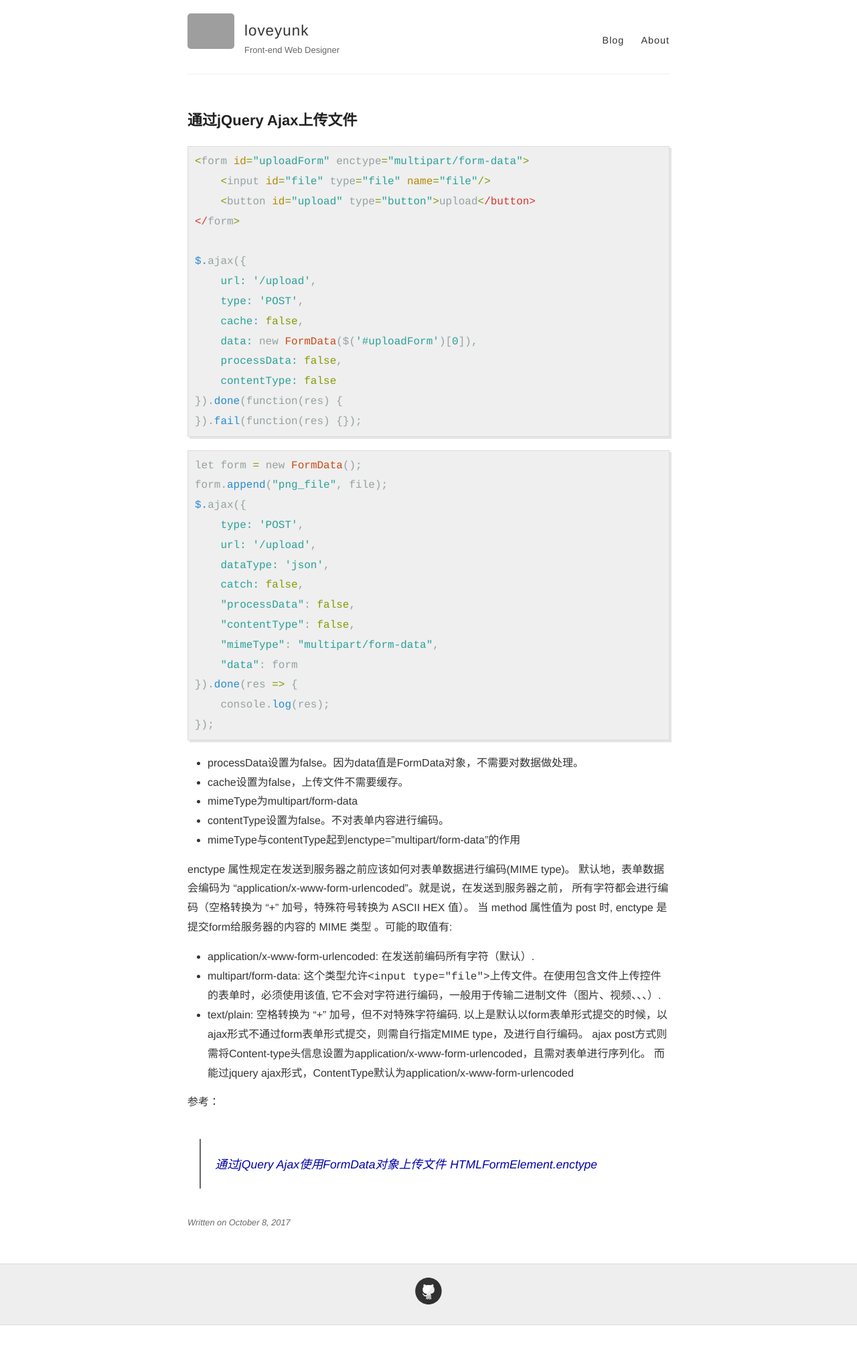
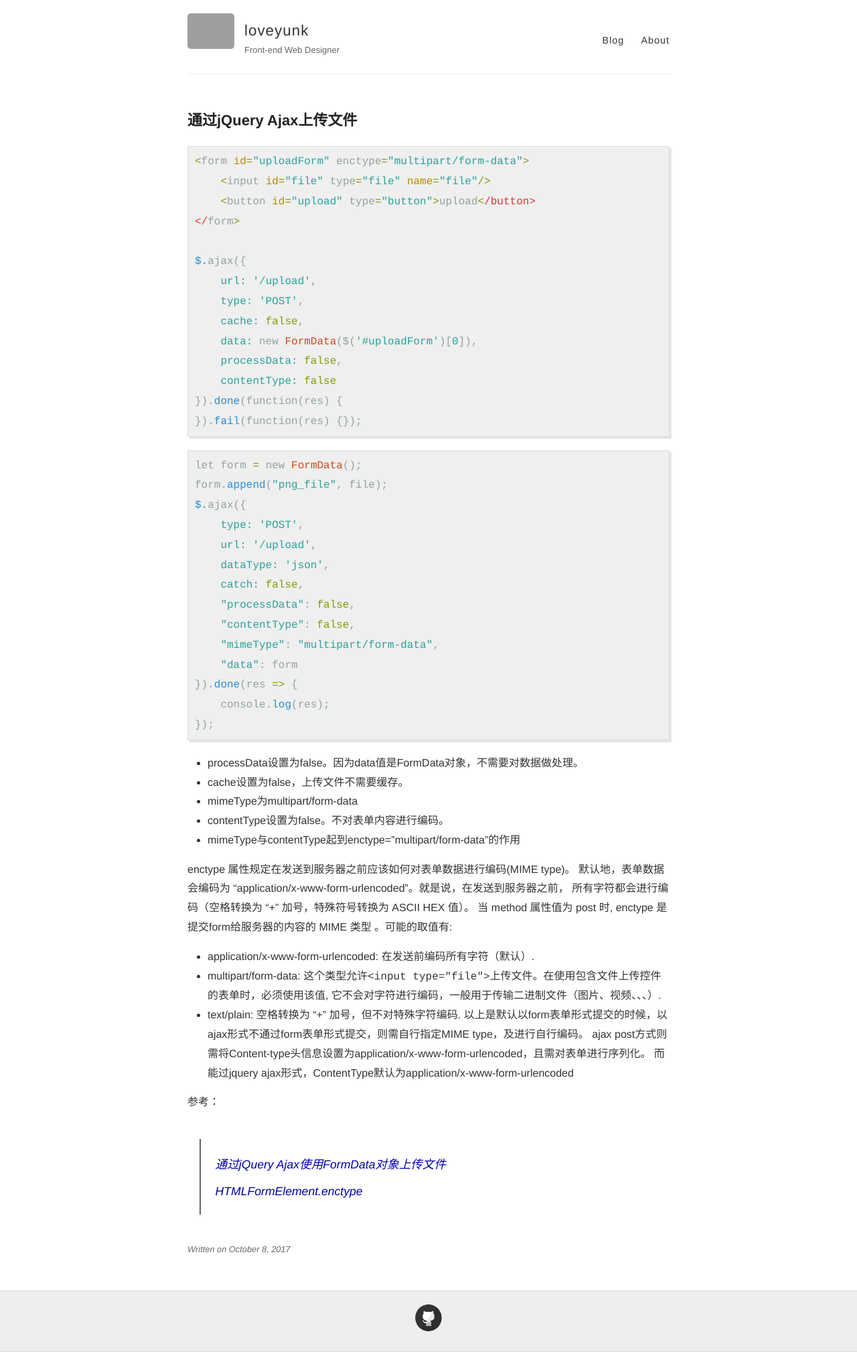
Before and after one commit to loveyunk/old.loveyunk.github.io, a Jekyll site: the page built from _posts/2017-10-8-通过jQuery Ajax上传文件.md, in a window 1280 px wide. Shown: the whole page at 67% size. Built offline with Jekyll 4.4.1, drawn with Linux system fonts in a browser that asks for light colours; before the commit the page ends 1978 px from its top, so only the background shows below that; grey boxes are pictures that could not be loaded.

Commit message:
修改了一些样式

```diff
--- a/_posts/2017-10-8-通过jQuery Ajax上传文件.md
+++ b/_posts/2017-10-8-通过jQuery Ajax上传文件.md
@@ -56,5 +56,5 @@ ajax post方式则需将Content-type头信息设置为application/x-www-form-url
 而能过jquery ajax形式，ContentType默认为application/x-www-form-urlencoded
 
 参考：
-> [通过jQuery Ajax使用FormData对象上传文件](http://blog.csdn.net/xllily_11/article/details/52330280)
+> [通过jQuery Ajax使用FormData对象上传文件](http://blog.csdn.net/xllily_11/article/details/52330280)<br>
 > [HTMLFormElement.enctype](https://developer.mozilla.org/en-US/docs/Web/API/HTMLFormElement/enctype)
```
Also changed, not shown: _posts/2017-10-29-通过git在github上创建gh-pages分支生成预览.md (+1 -1 lines).
